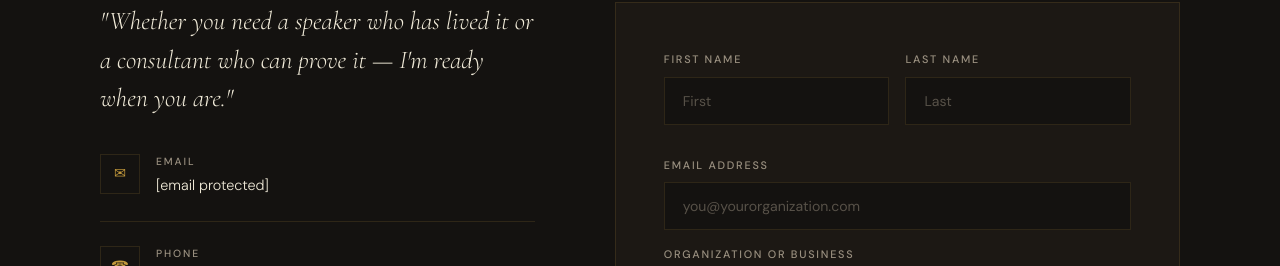
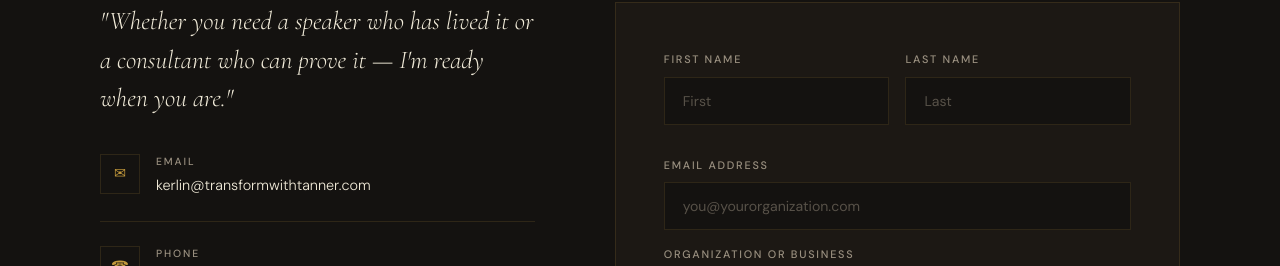
Before and after one commit to tanner-kerlin/meet-you-where-you-are, a plain HTML site: page index.html in a window 1280 px wide. Shown: the part 6347-6613 px from the top of the page. Drawn offline with nearby package versions, Linux system fonts and the light colour scheme.

Commit message:
index.html

```diff
--- a/index.html
+++ b/index.html
@@ -491,7 +491,7 @@ footer{background:var(--black);border-top:1px solid var(--border);padding:48px 0
           <div class="cm-icon">✉</div>
           <div>
             <div class="cm-label">Email</div>
-            <div class="cm-value"><a href="/cdn-cgi/l/email-protection#82e9e7f0eeebecc2f6f0e3ecf1e4edf0eff5ebf6eaf6e3ecece7f0ace1edef"><span class="__cf_email__" data-cfemail="2c47495e4045426c585e4d425f4a435e415b455844584d4242495e024f4341">[email&#160;protected]</span></a></div>
+            <div class="cm-value"><a href="mailto:kerlin@transformwithtanner.com">kerlin@transformwithtanner.com</a></div>
           </div>
         </div>
         <div class="contact-method">
```
